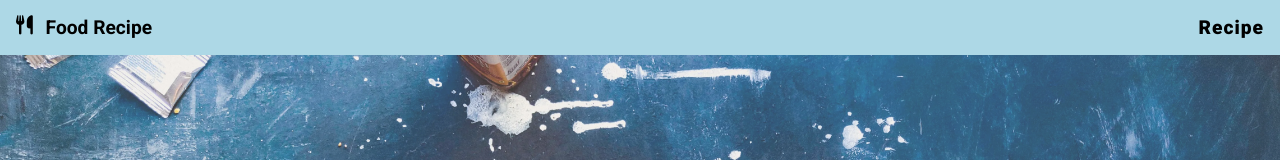
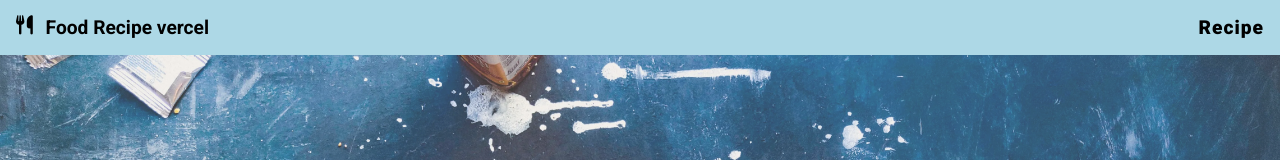
Before and after one commit to Bartek9090/recip-book-react, a React (Create React App) app: page / in a window 1280 px wide. Shown: the top 160 px of the page. Built offline with nearby package versions, Linux system fonts and the light colour scheme.

Commit message:
checking vercel branch again

```diff
--- a/src/components/MainNavigation.js
+++ b/src/components/MainNavigation.js
@@ -11,7 +11,7 @@ export default function MainNavigation() {
       <Link to={"/"}>
         <div className={classes.icon}>
           <i className="fa-solid fa-utensils"></i>
-          <h3>Food Recipe</h3>
+          <h3>Food Recipe vercel</h3>
         </div>
       </Link>
       <nav>
```
